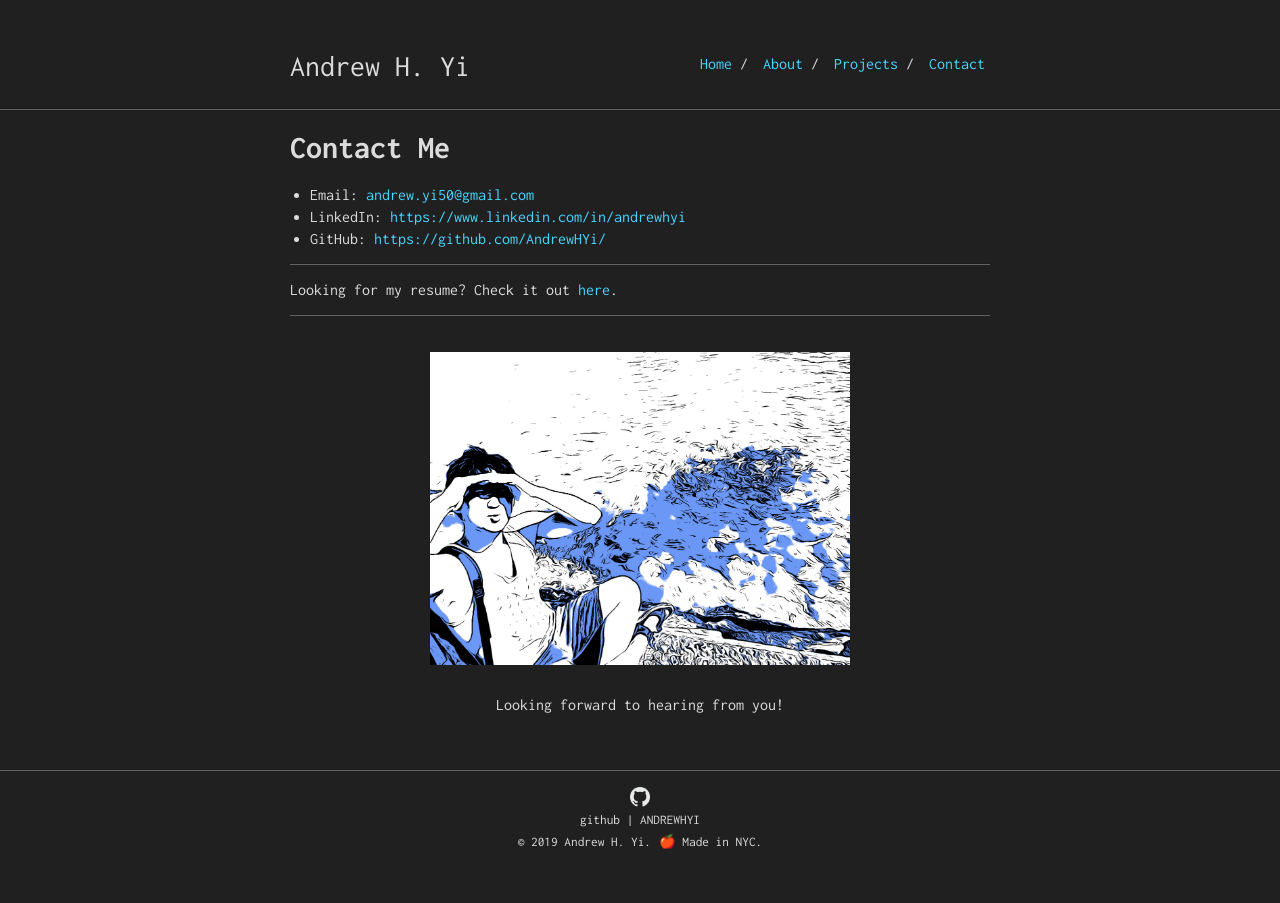
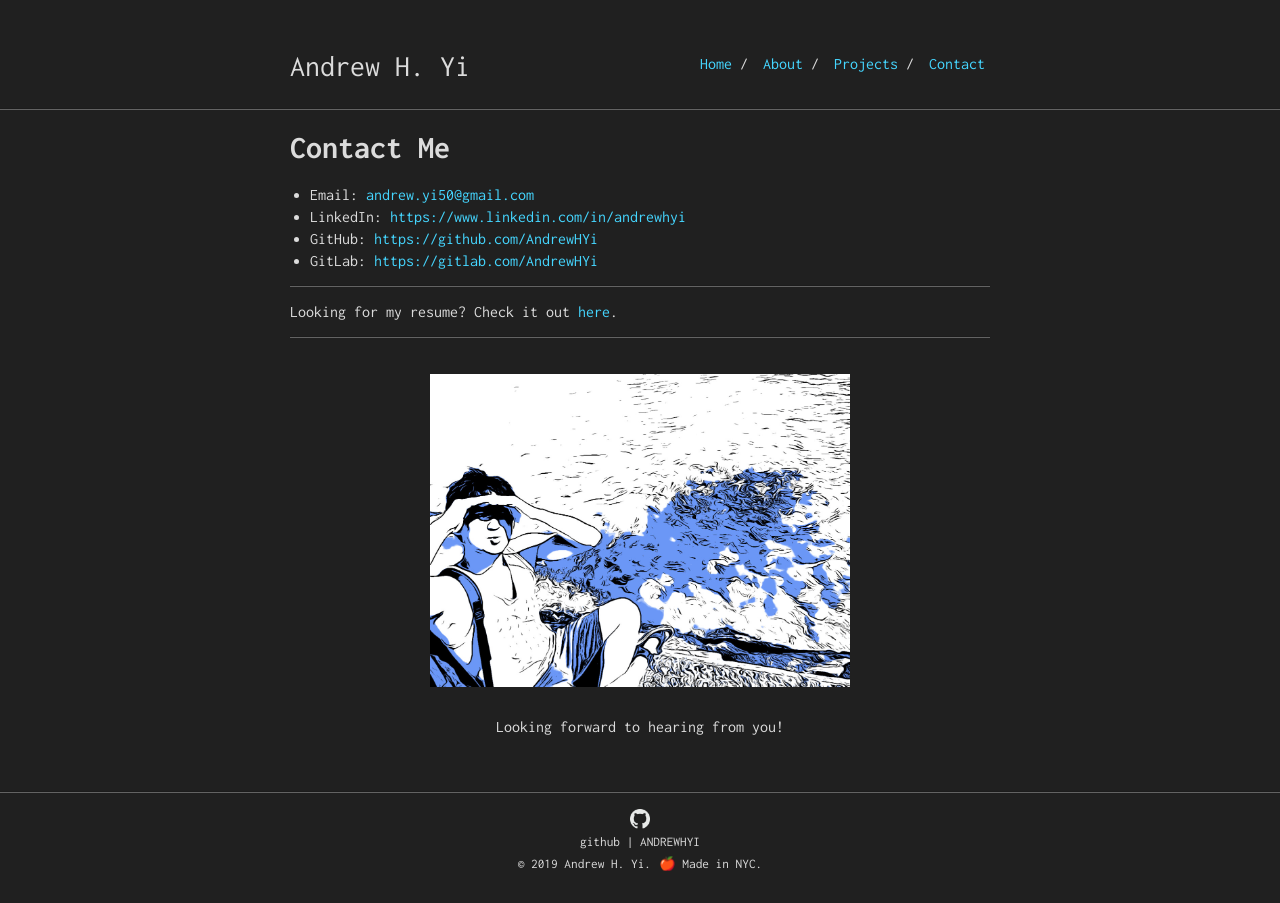
Before and after one commit to AndrewHYi/andrewhyi.github.io, a Jekyll site: the page built from contact.md, in a window 1280 px wide. Built offline with Jekyll 4.4.1, drawn with Linux system fonts in a browser that asks for light colours.

Commit message:
Add personal GitLab link

```diff
--- a/contact.md
+++ b/contact.md
@@ -7,7 +7,8 @@ pagetype: contact
 
 * Email: [andrew.yi50@gmail.com](mailto:andrew.yi50@gmail.com)
 * LinkedIn: <https://www.linkedin.com/in/andrewhyi>
-* GitHub: <https://github.com/AndrewHYi/>
+* GitHub: <https://github.com/AndrewHYi>
+* GitLab: <https://gitlab.com/AndrewHYi>
 <!-- * Phone: [+1-6467840102](tel:+1-6467840102) -->
 
 ---
```
Also changed, not shown: 1 other file.
